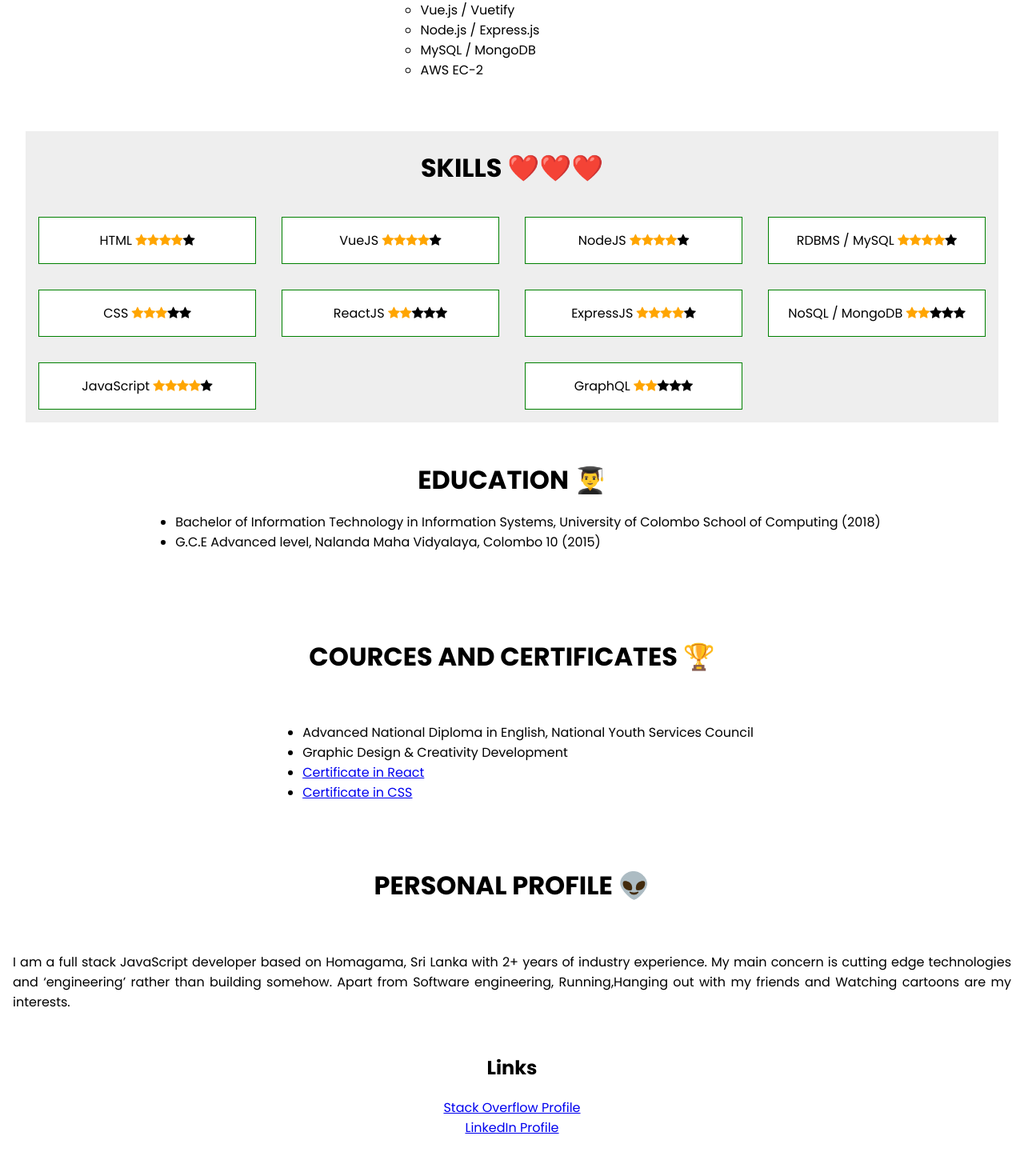
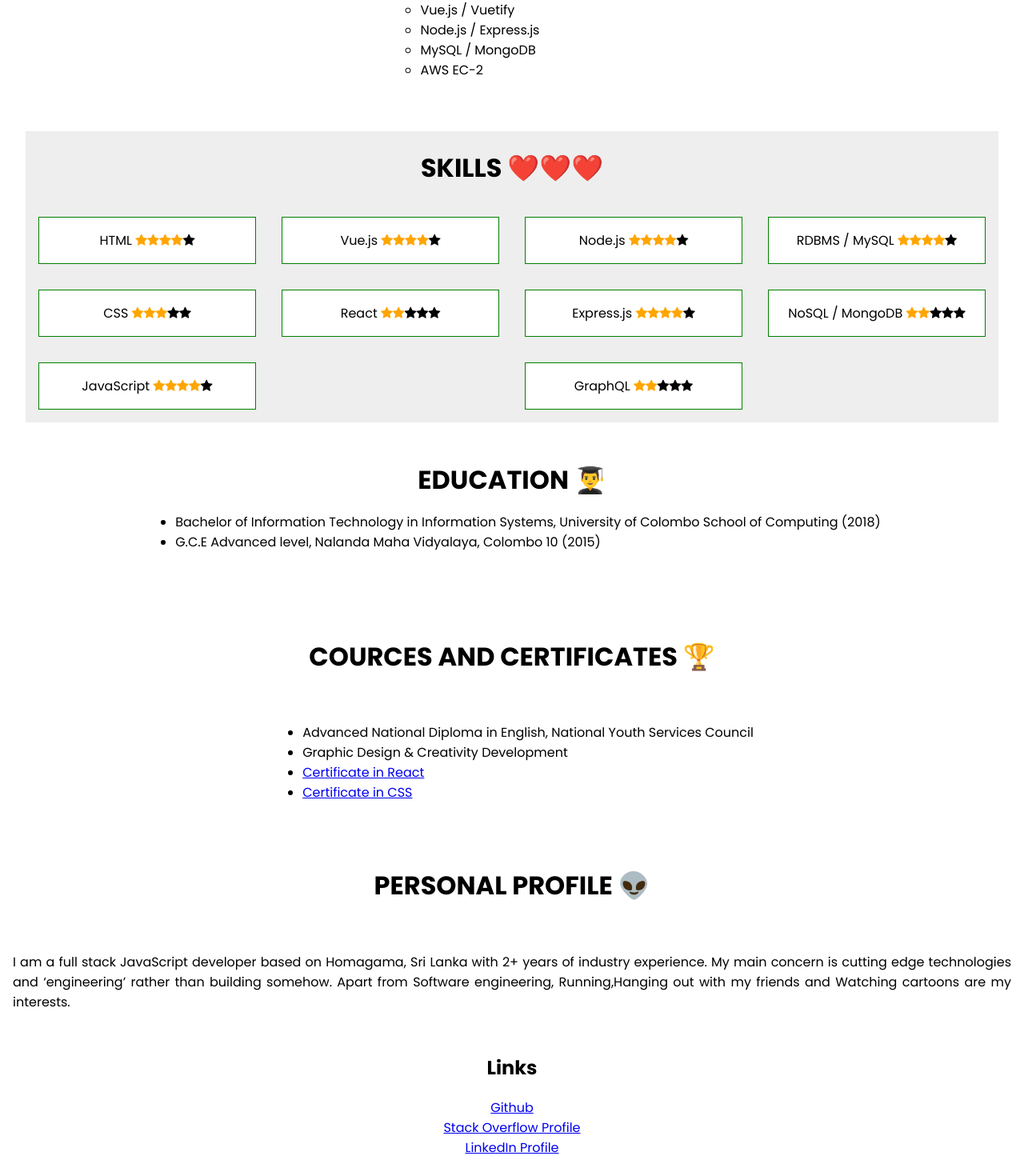
Before and after one commit to pathum-kalhan/portfolio, a Vue app: page / in a window 1280 px wide. Shown: the part 1294-2764 px from the top of the page at 80% size. Built offline with nearby package versions, Linux system fonts and the light colour scheme.

Commit message:
add meta tags, profile and skills edit

```diff
--- a/public/index.html
+++ b/public/index.html
@@ -1,5 +1,6 @@
 <!DOCTYPE html>
 <html lang="en">
+
 <head>
   <meta charset="utf-8">
   <meta http-equiv="X-UA-Compatible" content="IE=edge">
@@ -7,12 +8,18 @@
   <link rel="icon" href="<%= BASE_URL %>favicon.ico">
   <link rel="stylesheet" href="https://cdnjs.cloudflare.com/ajax/libs/font-awesome/4.7.0/css/font-awesome.min.css">
   <title>Pathum Full Stack</title>
+  <meta name="keywords"
+    content="HTML, CSS, JavaScript, Vue.js, React,Node.js,Express.js,GraphQL,RDBMS,MySQL,NoSQL,MongoDB,JavaScript developer, Web developer, Sri Lanka, Sri Lankan">
+    <meta name="description" content="Pathum Kalhan is an experienced full stack software engineer in Sri Lanka.">
 </head>
+
 <body>
   <noscript>
-      <strong>We're sorry but this doesn't work properly without JavaScript enabled. Please enable it to continue.</strong>
+    <strong>We're sorry but this doesn't work properly without JavaScript enabled. Please enable it to
+      continue.</strong>
   </noscript>
   <div id="app"></div>
   <!-- built files will be auto injected -->
 </body>
+
 </html>
--- a/src/components/Profile.vue
+++ b/src/components/Profile.vue
@@ -1,7 +1,8 @@
 <template>
   <div class="profile">
     <h2 class="sub-title">{{'Personal Profile'|capitalize}} 👽</h2>
-    <p class="profile__text">I am a full stack JavaScript developer based on Homagama,
+    <p class="profile__text">
+      I am a full stack JavaScript developer based on Homagama,
       Sri Lanka with 2+ years of industry
       experience. My main concern is cutting edge technologies and ‘engineering’ rather than building
       somehow. Apart from Software engineering, Running,Hanging out with my friends and Watching
@@ -9,11 +10,13 @@ cartoons are my interests.
     </p>
     <div class="profile-links">
       <h2>Links</h2>
-  <a href="https://stackoverflow.com/users/7346647/pathum-kalhan?tab=profile">Stack Overflow Profile</a>
+      <a href="https://github.com/pathum-kalhan">Github</a>
+      <a
+        href="https://stackoverflow.com/users/7346647/pathum-kalhan?tab=profile"
+      >Stack Overflow Profile</a>
       <a href="https://www.linkedin.com/in/pathum-kalhan-978336197/">LinkedIn Profile</a>
     </div>
   </div>
-
 </template>
 
 <script>
@@ -23,7 +26,6 @@ import capitalize from '../mixins/capitalize';
 
 export default {
   mixins: [capitalize],
-
 };
 </script>
 <style>
--- a/src/components/Skills.vue
+++ b/src/components/Skills.vue
@@ -30,7 +30,7 @@
       </div>
       <div class="category">
         <div class="category__item">
-          VueJS
+          Vue.js
           <span class="fa fa-star checked"></span>
           <span class="fa fa-star checked"></span>
           <span class="fa fa-star checked"></span>
@@ -38,7 +38,7 @@
           <span class="fa fa-star"></span>
         </div>
         <div class="category__item">
-          ReactJS
+          React
           <span class="fa fa-star checked"></span>
           <span class="fa fa-star checked"></span>
           <span class="fa fa-star"></span>
@@ -48,7 +48,7 @@
       </div>
       <div class="category">
         <div class="category__item">
-          NodeJS
+          Node.js
           <span class="fa fa-star checked"></span>
           <span class="fa fa-star checked"></span>
           <span class="fa fa-star checked"></span>
@@ -56,7 +56,7 @@
           <span class="fa fa-star"></span>
         </div>
         <div class="category__item">
-          ExpressJS
+          Express.js
           <span class="fa fa-star checked"></span>
           <span class="fa fa-star checked"></span>
           <span class="fa fa-star checked"></span>
```
Also changed, not shown: .eslintrc.js. Lines whose indentation alone changed are shown as unchanged.
